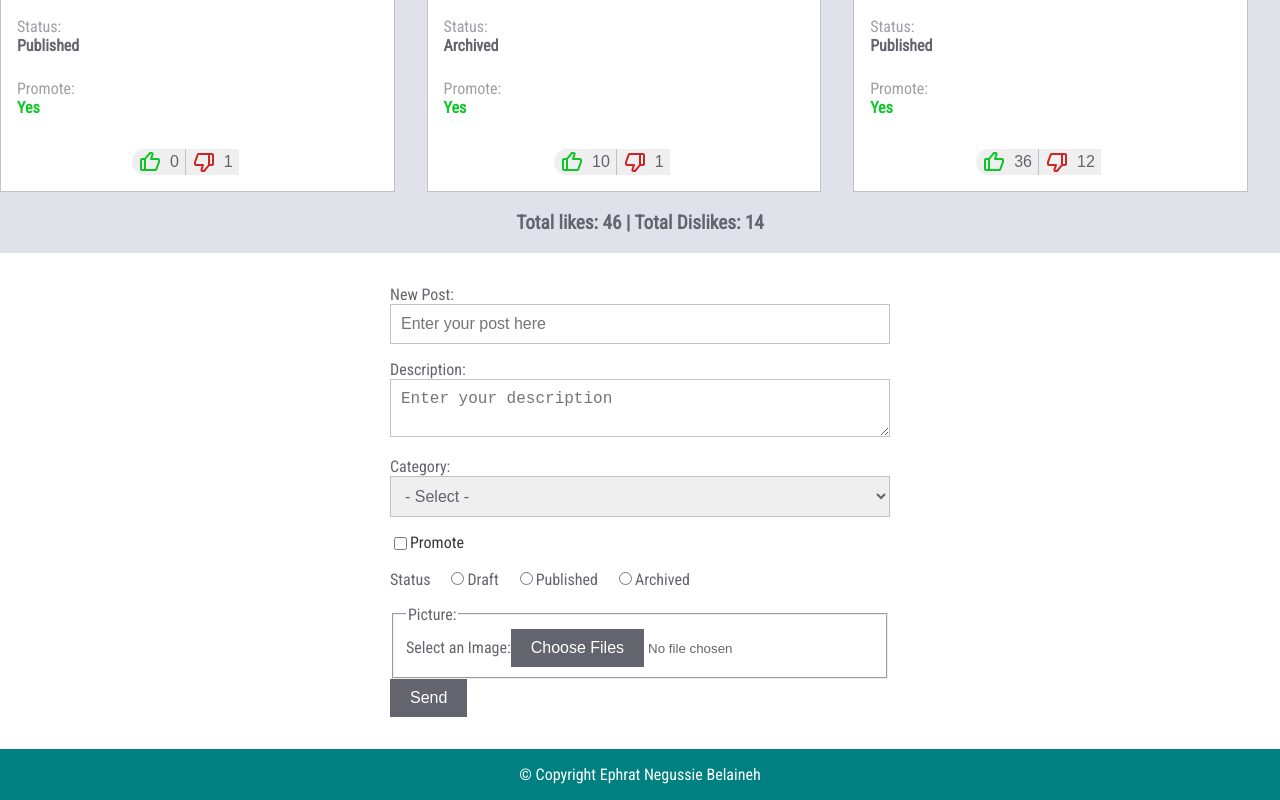
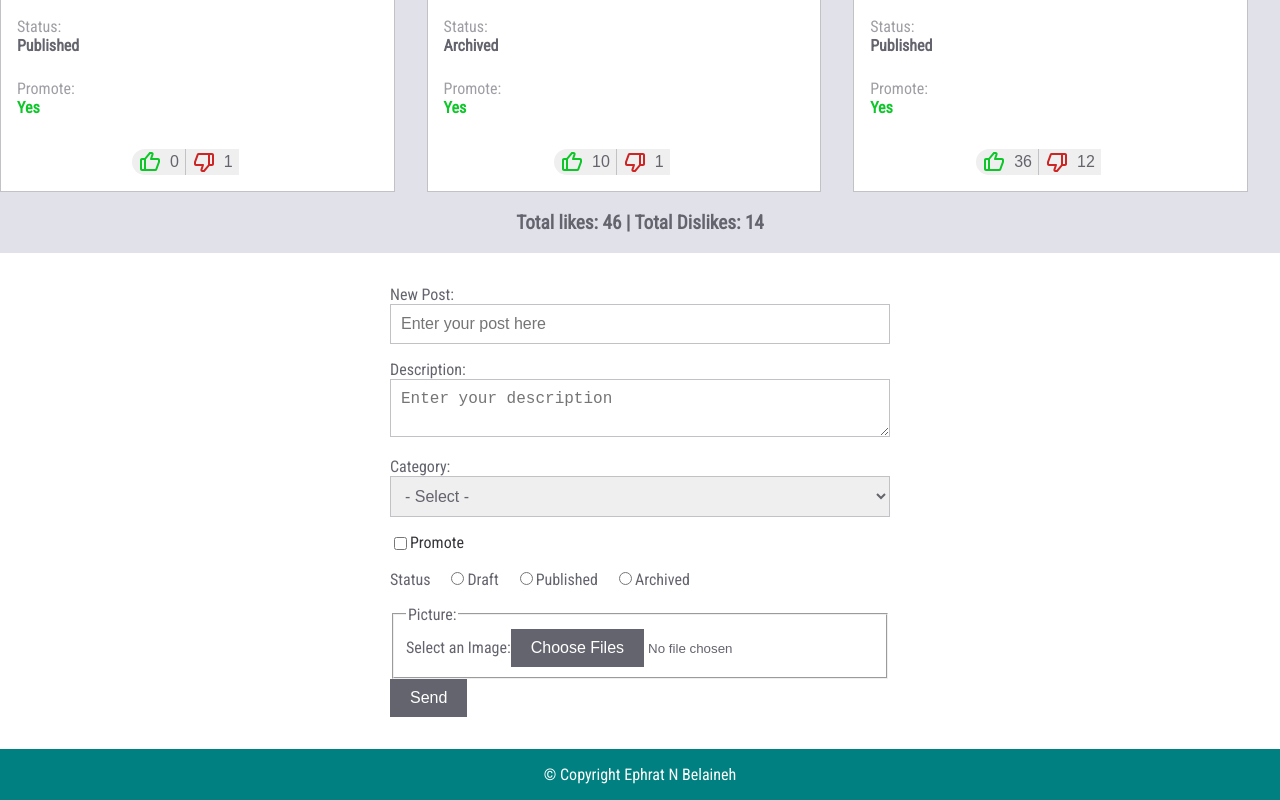
Before and after one commit to EphratB/social-media-app, a React (Create React App) app: page / in a window 1280 px wide. Shown: the part 427-1227 px from the top of the page. Built offline with nearby package versions, Linux system fonts and the light colour scheme.

Commit message:
modified footer.js

```diff
--- a/src/components/Footer/index.js
+++ b/src/components/Footer/index.js
@@ -1,7 +1,5 @@
 import "./styles.scss";
 function Footer() {
-  return (
-    <footer className="footer">© Copyright Ephrat Negussie Belaineh</footer>
-  );
+  return <footer className="footer">© Copyright Ephrat N Belaineh</footer>;
 }
 export default Footer;
```
